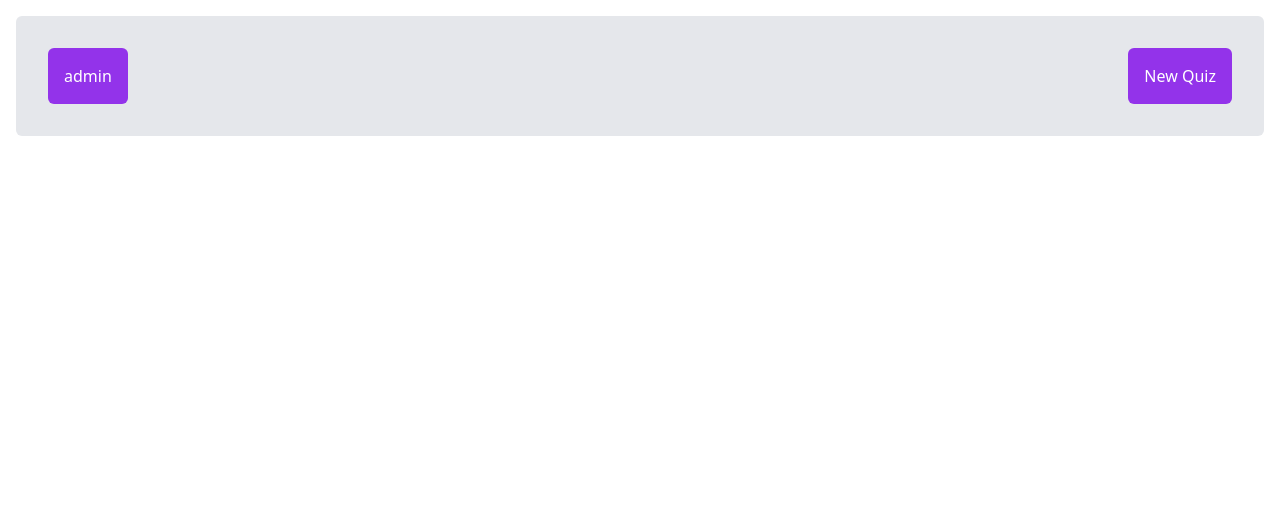
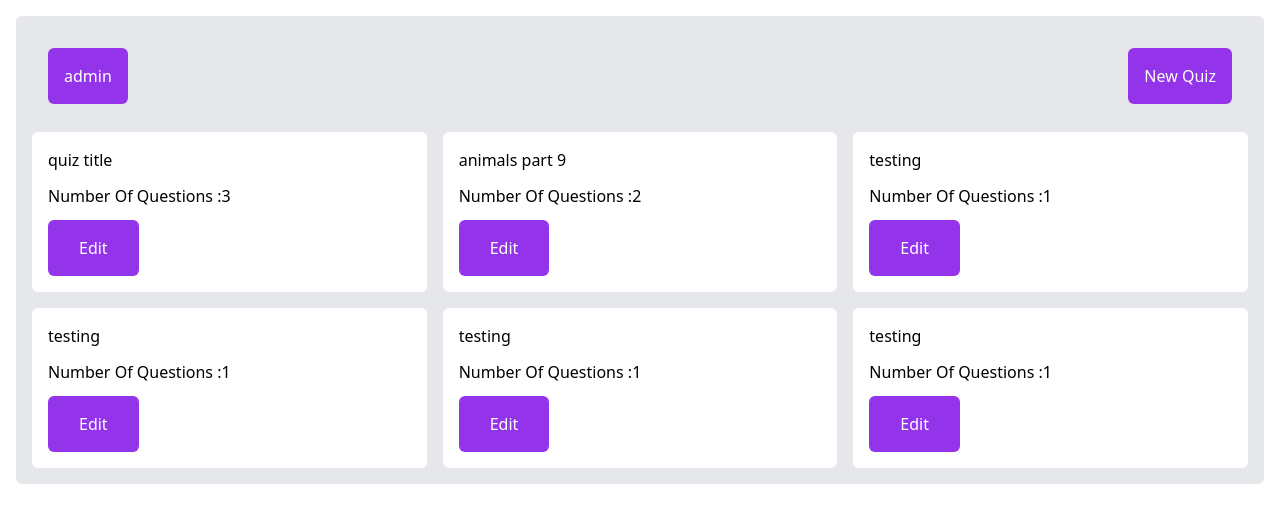
Before and after one commit to AliHisham/QuizTask_fe, a React (Create React App) app: page / in a window 1280 px wide. Shown: the top 522 px of the page. Built offline with nearby package versions, Linux system fonts and the light colour scheme; data requests are answered from the project's data file.

Commit message:
added the update method for updating the already created quizzes

```diff
--- a/db.json
+++ b/db.json
@@ -72,8 +72,7 @@
       "url": "https://www.youtube.com/watch?v=e6EGQFJLl04"
     },
     {
-      "created": "26 9 2023",
-      "description": "animals",
+      "description": "animals part 9",
       "modified": "26 9 2023",
       "questions_answers": [
         {
@@ -87,10 +86,6 @@
             {
               "text": "cheetah",
               "is_true": "true"
-            },
-            {
-              "text": "lion",
-              "is_true": false
             }
           ],
           "feedback_false": "false feedback",
@@ -118,9 +113,109 @@
         }
       ],
       "score": null,
-      "title": "animals",
+      "title": "animals part 9",
       "url": "animallsss",
       "id": 2
+    },
+    {
+      "created": "26 9 2023",
+      "description": "testing",
+      "modified": "26 9 2023",
+      "questions_answers": [
+        {
+          "answer_id": null,
+          "text": "check",
+          "answers": [
+            {
+              "text": "one",
+              "is_true": false
+            },
+            {
+              "text": "two",
+              "is_true": false
+            },
+            {
+              "text": "three",
+              "is_true": false
+            }
+          ],
+          "feedback_false": "false feedback",
+          "feedback_true": "true feedback"
+        }
+      ],
+      "score": null,
+      "title": "testing",
+      "url": "djhshdjf",
+      "id": 3
+    },
+    {
+      "created": "26 9 2023",
+      "description": "testing",
+      "modified": "26 9 2023",
+      "questions_answers": [
+        {
+          "answer_id": null,
+          "text": "sjksdjd",
+          "answers": [
+            {
+              "text": "sdkjjkds",
+              "is_true": false
+            }
+          ],
+          "feedback_false": "false feedback",
+          "feedback_true": "true feedback"
+        }
+      ],
+      "score": null,
+      "title": "testing",
+      "url": "new",
+      "id": 4
+    },
+    {
+      "created": "26 9 2023",
+      "description": "testing",
+      "modified": "26 9 2023",
+      "questions_answers": [
+        {
+          "answer_id": null,
+          "text": "sjksdjd",
+          "answers": [
+            {
+              "text": "sdkjjkds",
+              "is_true": false
+            }
+          ],
+          "feedback_false": "false feedback",
+          "feedback_true": "true feedback"
+        }
+      ],
+      "score": null,
+      "title": "testing",
+      "url": "new",
+      "id": 5
+    },
+    {
+      "created": "26 9 2023",
+      "description": "testing",
+      "modified": "26 9 2023",
+      "questions_answers": [
+        {
+          "answer_id": null,
+          "text": "sjksdjd",
+          "answers": [
+            {
+              "text": "sdkjjkds",
+              "is_true": false
+            }
+          ],
+          "feedback_false": "false feedback",
+          "feedback_true": "true feedback"
+        }
+      ],
+      "score": null,
+      "title": "testing",
+      "url": "new",
+      "id": 6
     }
   ]
 }
--- a/src/Components/statefull/Listing/index.jsx
+++ b/src/Components/statefull/Listing/index.jsx
@@ -2,25 +2,40 @@ import { useContext } from "react";
 import Button from "../../stateless/Button";
 import { QuizContext } from "../../../Context/QuizContext";
 import { Link } from "react-router-dom";
+import QuizCard from "../../stateless/QuizCard";
 const Listing = () => {
-  const { toggle, userType } = useContext(QuizContext);
-
+  const { toggle, userType, allQuizzes } = useContext(QuizContext);
+  console.log(allQuizzes, "chekcinnggg");
   const createNewQuiz = () => {
     console.log("create new quiz");
   };
   return (
+    <div className=" flex flex-col gap-3">
       <div className="flex p-4 rounded-lg">
         <div className="justify-start">
           <Button onClick={toggle}>{userType}</Button>
         </div>
         <div className="flex flex-grow justify-end items-end">
-        {/* <Button onClick={createNewQuiz}>
-          {<Link to={"QuizForm"}>{"New Quiz"}</Link>}
-        </Button> */}
-
           <Link to={"QuizForm"}>
             <Button>{"New Quiz"}</Button>
           </Link>
+        </div>
+      </div>
+
+      <div className=" grid grid-cols-3 gap-4">
+        {allQuizzes &&
+          allQuizzes.length > 0 &&
+          allQuizzes.map((q, i) => {
+            return (
+              <div key={i}>
+                <QuizCard
+                  text={q.title}
+                  numberOfQuesions={q.questions_answers.length}
+                  id={q.id}
+                />
+              </div>
+            );
+          })}
       </div>
     </div>
   );
--- a/src/Components/statefull/QuizForm/index.jsx
+++ b/src/Components/statefull/QuizForm/index.jsx
@@ -1,11 +1,13 @@
-import { useRef, useState, useContext } from "react";
+import { useRef, useState, useContext, useEffect } from "react";
 import Input from "../../stateless/Input";
 import Button from "../../stateless/Button";
 import Answer from "../../stateless/Answer";
 import AddQuestion from "../../stateless/AddQuestion";
 import { QuizContext } from "../../../Context/QuizContext";
+import { useParams, Link } from "react-router-dom";
 const QuizForm = () => {
-  const { addQuiz } = useContext(QuizContext);
+  const { id } = useParams();
+  const { addQuiz, allQuizzes, editQuiz } = useContext(QuizContext);
   const [ansCheck, setAnsCheck] = useState(false);
   const [answers, setAnswers] = useState([]);
   const [answerInput, setAnswerInput] = useState("");
@@ -16,6 +18,15 @@ const QuizForm = () => {
   const [savedQuestions, setSavedQuestions] = useState([]);
   const inputRef = useRef(null);
 
+  useEffect(() => {
+    if (id) {
+      let quiz = allQuizzes.find((q) => q.id == id);
+
+      setUrl(quiz.url);
+      setSavedQuestions(quiz.questions_answers);
+      setDescription(quiz.description);
+    }
+  }, [id]);
   const handleAddAnswer = () => {
     setAnswers([...answers, { text: answerInput, is_true: isCorrect }]);
     setAnswerInput("");
@@ -41,7 +52,20 @@ const QuizForm = () => {
   };
 
   const removeAnswer = (a) => {
+    if (id) {
+      console.log(a, "inside");
+      console.log("cjec");
+      const questionAnswers = savedQuestions.map((saved) => {
+        const answerss = saved.answers.filter((ans) => ans.text !== a);
+        return {
+          ...saved,
+          answers: answerss,
+        };
+      });
+      setSavedQuestions(questionAnswers);
+    } else {
       setAnswers((prev) => prev.filter((ans) => ans.text !== a.text));
+    }
   };
 
   const handleAddQuestion = () => {
@@ -61,12 +85,27 @@ const QuizForm = () => {
   };
 
   const addQuizz = () => {
+    if (id) {
       let currentDate = new Date();
       const day = currentDate.getDate();
-    const month = currentDate.getMonth() + 1; // Months are zero-based, so add 1
+      const month = currentDate.getMonth() + 1;
       const year = currentDate.getFullYear();
-
-    // Format the date as "day month year"
+      const formattedDate = `${day} ${month} ${year}`;
+      let quiz = {
+        modified: formattedDate,
+        description: description,
+        questions_answers: savedQuestions,
+        score: null,
+        title: description,
+        url: url,
+        id: id,
+      };
+      editQuiz(quiz);
+    } else {
+      let currentDate = new Date();
+      const day = currentDate.getDate();
+      const month = currentDate.getMonth() + 1;
+      const year = currentDate.getFullYear();
       const formattedDate = `${day} ${month} ${year}`;
       let quizObj = {
         created: formattedDate,
@@ -78,6 +117,7 @@ const QuizForm = () => {
         url: url,
       };
       addQuiz(quizObj);
+    }
   };
 
   return (
@@ -96,13 +136,13 @@ const QuizForm = () => {
         onChange={(event) => setUrl(event.target.value)}
         ref={inputRef}
         id="url"
+        value={url}
         placeHolder={"enter url"}
       ></Input>
 
       <div className="col-span-2">
         {savedQuestions.length ? (
           <>
-            {console.log(savedQuestions, "savedddd")}
             {savedQuestions.map((saved, i) => {
               return (
                 <div key={i}>
@@ -118,7 +158,12 @@ const QuizForm = () => {
                     {saved.answers.map((ans, j) => {
                       return (
                         <div className="basis-1/4" key={j}>
-                          <Answer title={ans.text}></Answer>
+                          <Answer
+                            onClick={() => {
+                              removeAnswer(ans.text);
+                            }}
+                            title={ans.text}
+                          ></Answer>
                         </div>
                       );
                     })}
@@ -161,12 +206,14 @@ const QuizForm = () => {
       </div>
 
       <div className="col-span-2 justify-center text-center">
+        <Link to={"/"}>
           <Button
             onClick={addQuizz}
             disabled={savedQuestions.length ? false : true}
           >
-          {"Create Quizz"}
+            {id ? "Edit Quiz " : "Create Quiz"}
           </Button>
+        </Link>
       </div>
     </div>
   );
--- /dev/null
+++ b/src/Components/stateless/QuizCard/index.jsx
@@ -0,0 +1,27 @@
+import React, { useContext } from "react";
+import { QuizContext } from "../../../Context/QuizContext";
+import { Link } from "react-router-dom";
+import Button from "../Button";
+
+const QuizCard = ({ text, numberOfQuesions, id }) => {
+  const { userType } = useContext(QuizContext);
+  return (
+    <div className="bg-white rounded-md flex flex-col gap-3 p-4 w-full">
+      <p>{text}</p>
+      <p>Number Of Questions :{numberOfQuesions}</p>
+      {userType === "admin" ? (
+        <Link to={`QuizForm/${id}`}>
+          <Button styling={"bg-purple-600 p-4 rounded-md text-white w-3/12"}>
+            {"Edit"}
+          </Button>
+        </Link>
+      ) : (
+        <Link>
+          <Button>{"Solve"}</Button>
+        </Link>
+      )}
+    </div>
+  );
+};
+
+export default QuizCard;
--- a/src/Context/QuizContext.js
+++ b/src/Context/QuizContext.js
@@ -4,8 +4,9 @@ import axios from "axios";
 export const QuizContext = createContext({
   userType: null,
   toggle: null,
-  allQuizzes: null,
+  allQuizzes: [],
   addQuiz: null,
+  editQuiz: null,
 });
 
 export const QuizContextProvider = ({ children }) => {
@@ -24,7 +25,7 @@ export const QuizContextProvider = ({ children }) => {
       .catch((err) => {
         console.log(err, "errror");
       });
-  }, []);
+  }, [allQuizzes]);
 
   const toggle = () => {
     setUserType((prev) => {
@@ -48,6 +49,41 @@ export const QuizContextProvider = ({ children }) => {
         });
     }
   };
+  const editQuiz = (quiz) => {
+    console.log(quiz, "checking from context");
+    if (quiz) {
+      axios
+        .put(`http://localhost:5000/quizzes/${quiz.id}`, {
+          created: quiz.created,
+          description: quiz.description,
+          modified: quiz.modified,
+          questions_answers: quiz.questions_answers,
+          score: quiz.score,
+          title: quiz.description,
+          url: quiz.url,
+        })
+        .then((res) => {
+          setAllQuizzes((prev) => {
+            prev.map((p) => {
+              if (p.id == quiz.id) {
+                return {
+                  ...p,
+                  created: quiz.created,
+                  description: quiz.description,
+                  modified: quiz.modified,
+                  questions_answers: quiz.questions_answers,
+                  score: quiz.score,
+                  title: quiz.description,
+                  url: quiz.url,
+                };
+              } else {
+                return p;
+              }
+            });
+          });
+        });
+    }
+  };
 
   return (
     <QuizContext.Provider
@@ -55,6 +91,8 @@ export const QuizContextProvider = ({ children }) => {
         userType,
         toggle,
         addQuiz,
+        allQuizzes,
+        editQuiz,
       }}
     >
       {children}
--- a/src/index.js
+++ b/src/index.js
@@ -16,6 +16,10 @@ const router = createBrowserRouter([
     path: "/QuizForm",
     element: <QuizForm />,
   },
+  {
+    path: "/QuizForm/:id",
+    element: <QuizForm />,
+  },
 ]);
 const root = ReactDOM.createRoot(document.getElementById("root"));
 root.render(
```
Lines whose indentation alone changed are shown as unchanged.
